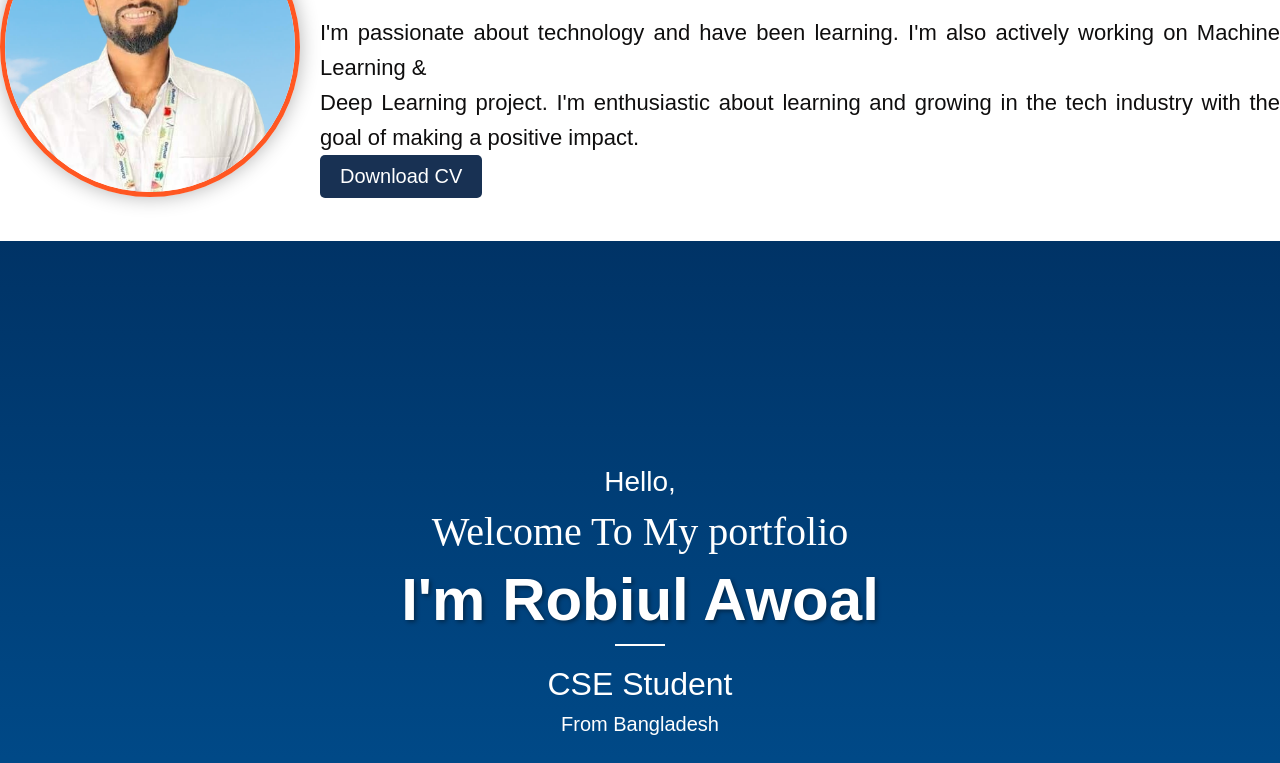
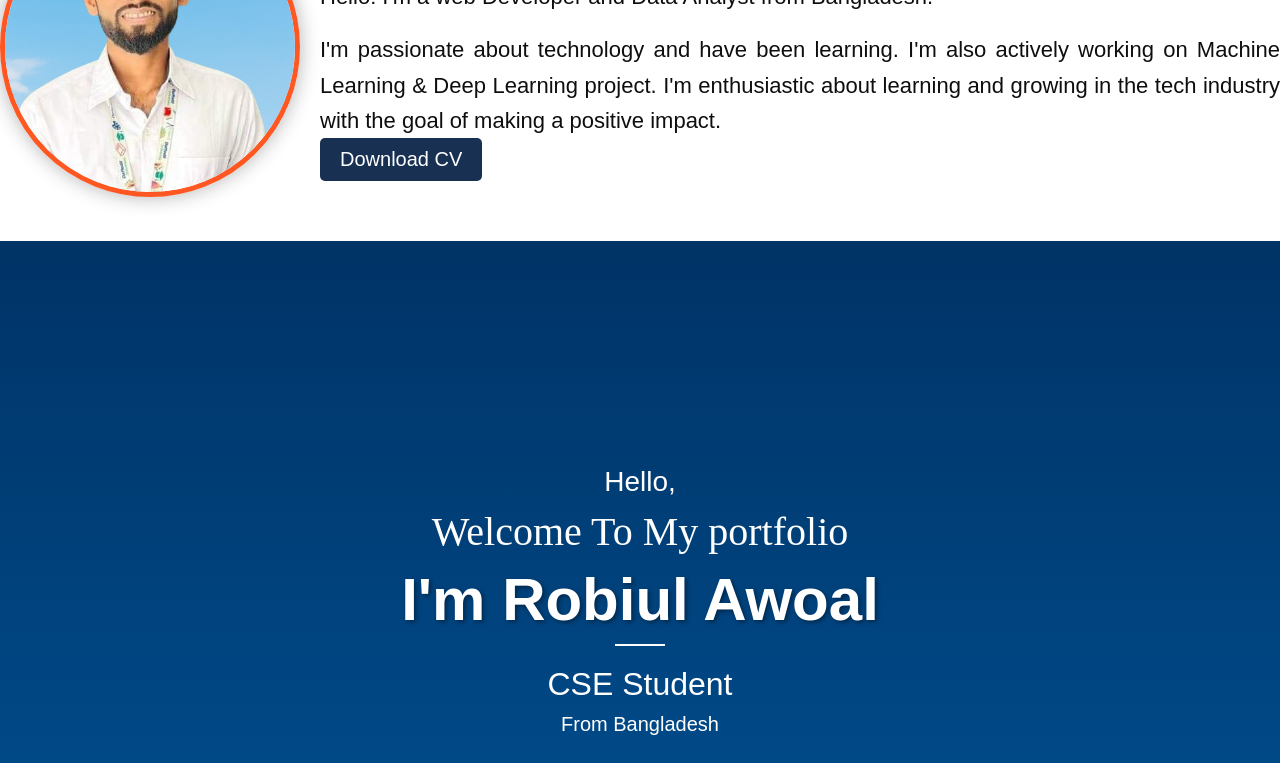
Before and after one commit to Milon122860/Portfolio, a plain HTML site: page index.html in a window 1280 px wide. Shown: the part 266-1029 px from the top of the page. Drawn offline with Linux system fonts and the light colour scheme.

Commit message:
index.html

```diff
--- a/index.html
+++ b/index.html
@@ -50,7 +50,7 @@
         </div>
         <div class="right">
           <div class="topic">Md. Robiul Awoal</div>
-          <p>Hello! I'm a web Developer and Data Analyst from Bangladesh.</p><br> <p>I'm passionate about technology and have been learning. I'm also actively working on Machine Learning & <br> <p> Deep Learning project. I'm enthusiastic about learning and growing in the tech industry with the goal of making a positive impact.</p>
+          <p>Hello! I'm a web Developer and Data Analyst from Bangladesh.</p><br> <p>I'm passionate about technology and have been learning. I'm also actively working on Machine Learning & Deep Learning project. I'm enthusiastic about learning and growing in the tech industry with the goal of making a positive impact.</p>
           <div class="button">
             <button id="downloadButton">Download CV</button>
           </div>
```
